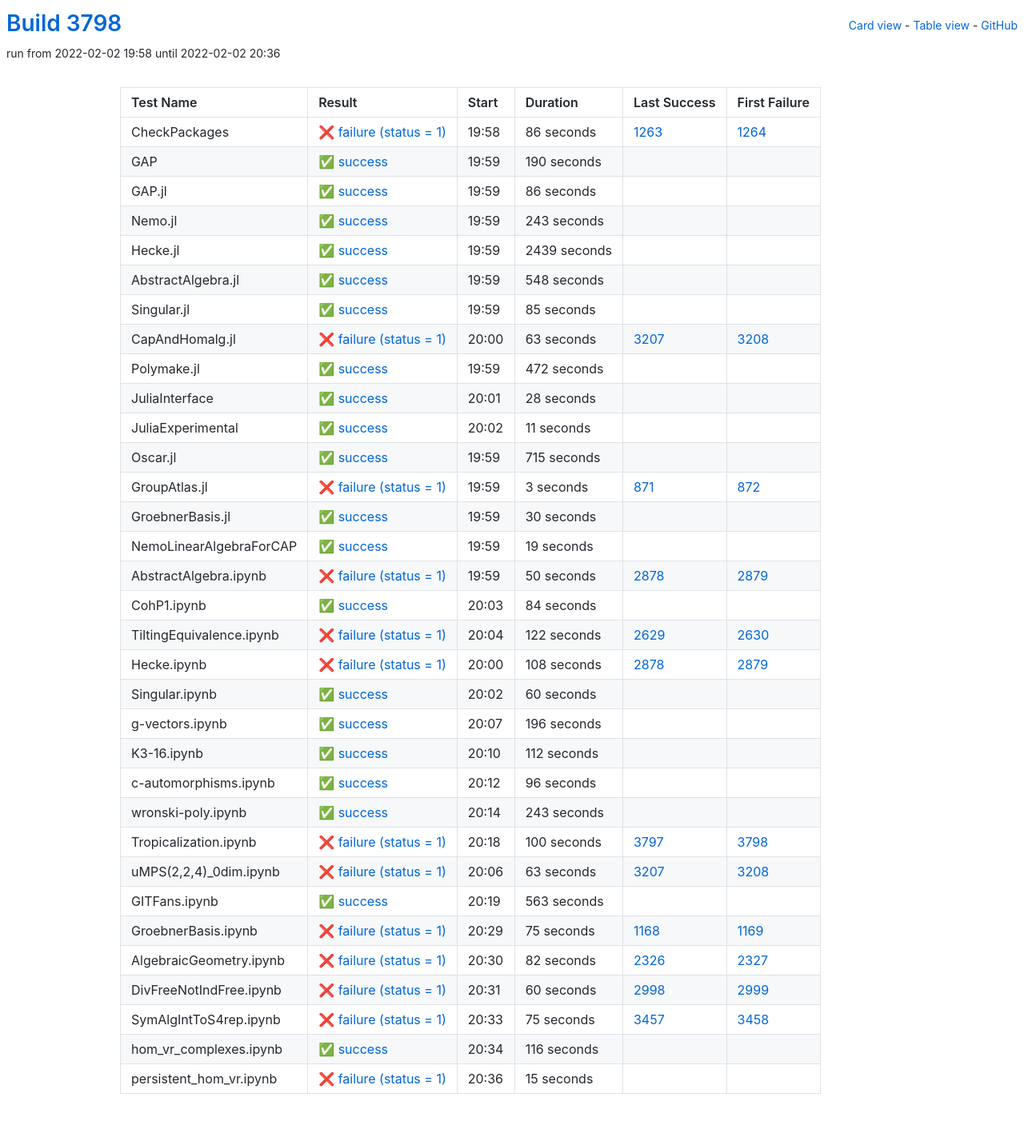
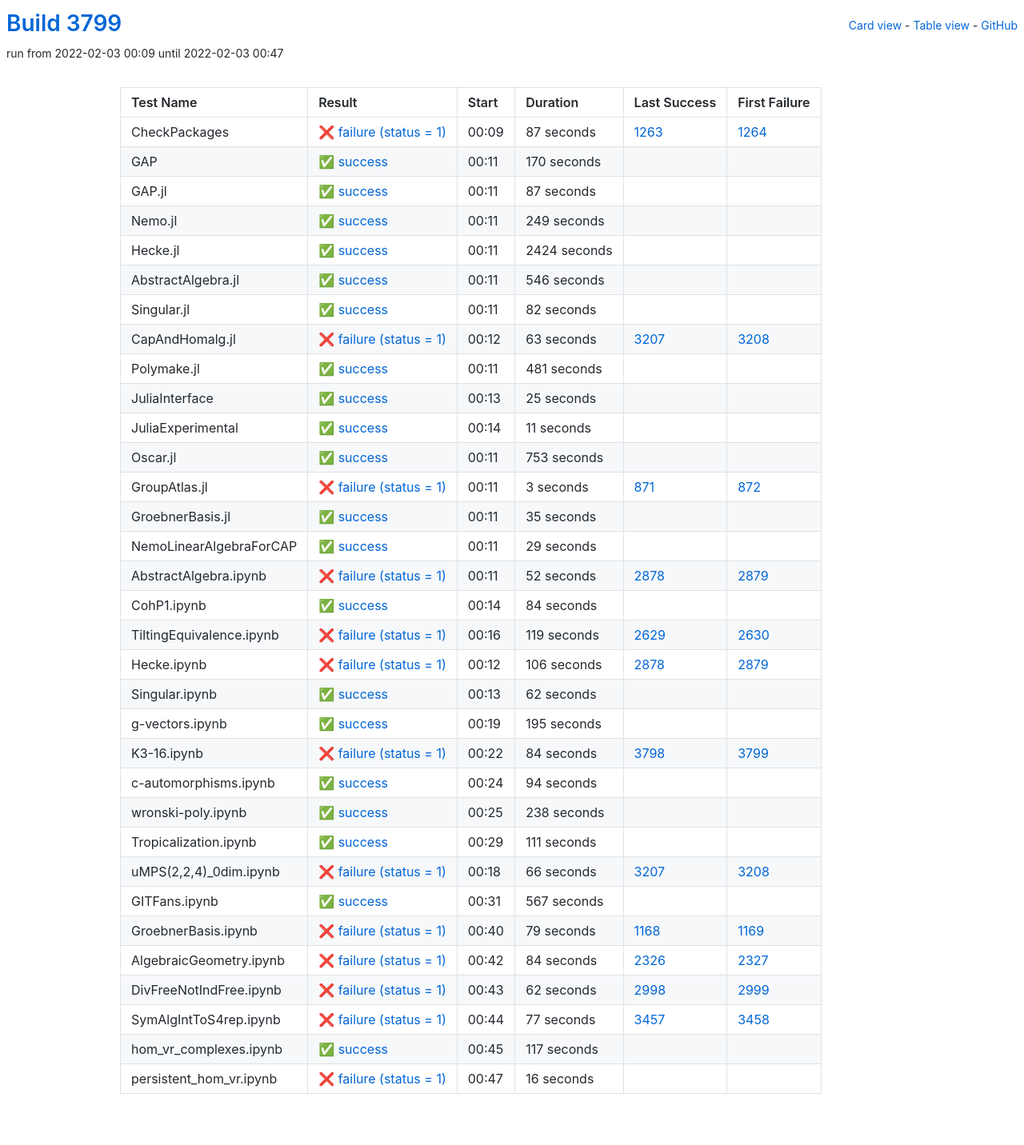
Before and after one commit to oscar-system/oscar-ci-status-stable, a Jekyll site: the page built from table.html, in a window 1280 px wide. Shown: the whole page at 80% size. Built offline with Jekyll 4.4.1, drawn with Linux system fonts in a browser that asks for light colours.

Commit message:
Build #3799

```diff
--- a/_data/ci.yml
+++ b/_data/ci.yml
@@ -1,6 +1,6 @@
 ---
-build: 3798
-build_url: https://oscarci.mathematik.uni-kl.de/job/oscar-stable/3798/
+build: 3799
+build_url: https://oscarci.mathematik.uni-kl.de/job/oscar-stable/3799/
 job: oscar-stable
 organization: oscar-system
 repo: oscar-ci-status-stable
@@ -8,92 +8,92 @@ repourl: https://github.com/oscar-system/oscar-ci-status-stable
 tests:
 - name: CheckPackages
   id: checkpackages
-  log: https://oscarci.mathematik.uni-kl.de/job/oscar-stable/3798/artifact/logs/build-3798/CheckPackages.log
-  start: 2022-02-02 19:58
+  log: https://oscarci.mathematik.uni-kl.de/job/oscar-stable/3799/artifact/logs/build-3799/CheckPackages.log
+  start: 2022-02-03 00:09
   success: false
   exitcode: 1
   status: failure
-  duration: 86
+  duration: 87
   last_success: 1263
   last_success_url: https://oscarci.mathematik.uni-kl.de/job/oscar-stable/1263/
   first_failure: 1264
   first_failure_url: https://oscarci.mathematik.uni-kl.de/job/oscar-stable/1264/
 - name: GAP
   id: gap
-  log: https://oscarci.mathematik.uni-kl.de/job/oscar-stable/3798/artifact/logs/build-3798/GAP.log
-  start: 2022-02-02 19:59
+  log: https://oscarci.mathematik.uni-kl.de/job/oscar-stable/3799/artifact/logs/build-3799/GAP.log
+  start: 2022-02-03 00:11
   success: true
   exitcode: 0
   status: success
-  duration: 190
+  duration: 170
   last_success: false
   last_success_url:
   first_failure: false
   first_failure_url:
 - name: GAP.jl
   id: gap-jl
-  log: https://oscarci.mathematik.uni-kl.de/job/oscar-stable/3798/artifact/logs/build-3798/GAP.jl.log
-  start: 2022-02-02 19:59
+  log: https://oscarci.mathematik.uni-kl.de/job/oscar-stable/3799/artifact/logs/build-3799/GAP.jl.log
+  start: 2022-02-03 00:11
   success: true
   exitcode: 0
   status: success
-  duration: 86
+  duration: 87
   last_success: false
   last_success_url:
   first_failure: false
   first_failure_url:
 - name: Nemo.jl
   id: nemo-jl
-  log: https://oscarci.mathematik.uni-kl.de/job/oscar-stable/3798/artifact/logs/build-3798/Nemo.jl.log
-  start: 2022-02-02 19:59
+  log: https://oscarci.mathematik.uni-kl.de/job/oscar-stable/3799/artifact/logs/build-3799/Nemo.jl.log
+  start: 2022-02-03 00:11
   success: true
   exitcode: 0
   status: success
-  duration: 243
+  duration: 249
   last_success: false
   last_success_url:
   first_failure: false
   first_failure_url:
 - name: Hecke.jl
   id: hecke-jl
-  log: https://oscarci.mathematik.uni-kl.de/job/oscar-stable/3798/artifact/logs/build-3798/Hecke.jl.log
-  start: 2022-02-02 19:59
+  log: https://oscarci.mathematik.uni-kl.de/job/oscar-stable/3799/artifact/logs/build-3799/Hecke.jl.log
+  start: 2022-02-03 00:11
   success: true
   exitcode: 0
   status: success
-  duration: 2439
+  duration: 2424
   last_success: false
   last_success_url:
   first_failure: false
   first_failure_url:
 - name: AbstractAlgebra.jl
   id: abstractalgebra-jl
-  log: https://oscarci.mathematik.uni-kl.de/job/oscar-stable/3798/artifact/logs/build-3798/AbstractAlgebra.jl.log
-  start: 2022-02-02 19:59
+  log: https://oscarci.mathematik.uni-kl.de/job/oscar-stable/3799/artifact/logs/build-3799/AbstractAlgebra.jl.log
+  start: 2022-02-03 00:11
   success: true
   exitcode: 0
   status: success
-  duration: 548
+  duration: 546
   last_success: false
   last_success_url:
   first_failure: false
   first_failure_url:
 - name: Singular.jl
   id: singular-jl
-  log: https://oscarci.mathematik.uni-kl.de/job/oscar-stable/3798/artifact/logs/build-3798/Singular.jl.log
-  start: 2022-02-02 19:59
+  log: https://oscarci.mathematik.uni-kl.de/job/oscar-stable/3799/artifact/logs/build-3799/Singular.jl.log
+  start: 2022-02-03 00:11
   success: true
   exitcode: 0
   status: success
-  duration: 85
+  duration: 82
   last_success: false
   last_success_url:
   first_failure: false
   first_failure_url:
 - name: CapAndHomalg.jl
   id: capandhomalg-jl
-  log: https://oscarci.mathematik.uni-kl.de/job/oscar-stable/3798/artifact/logs/build-3798/CapAndHomalg.jl.log
-  start: 2022-02-02 20:00
+  log: https://oscarci.mathematik.uni-kl.de/job/oscar-stable/3799/artifact/logs/build-3799/CapAndHomalg.jl.log
+  start: 2022-02-03 00:12
   success: false
   exitcode: 1
   status: failure
@@ -104,32 +104,32 @@ tests:
   first_failure_url: https://oscarci.mathematik.uni-kl.de/job/oscar-stable/3208/
 - name: Polymake.jl
   id: polymake-jl
-  log: https://oscarci.mathematik.uni-kl.de/job/oscar-stable/3798/artifact/logs/build-3798/Polymake.jl.log
-  start: 2022-02-02 19:59
+  log: https://oscarci.mathematik.uni-kl.de/job/oscar-stable/3799/artifact/logs/build-3799/Polymake.jl.log
+  start: 2022-02-03 00:11
   success: true
   exitcode: 0
   status: success
-  duration: 472
+  duration: 481
   last_success: false
   last_success_url:
   first_failure: false
   first_failure_url:
 - name: JuliaInterface
   id: juliainterface
-  log: https://oscarci.mathematik.uni-kl.de/job/oscar-stable/3798/artifact/logs/build-3798/JuliaInterface.log
-  start: 2022-02-02 20:01
+  log: https://oscarci.mathematik.uni-kl.de/job/oscar-stable/3799/artifact/logs/build-3799/JuliaInterface.log
+  start: 2022-02-03 00:13
   success: true
   exitcode: 0
   status: success
-  duration: 28
+  duration: 25
   last_success: false
   last_success_url:
   first_failure: false
   first_failure_url:
 - name: JuliaExperimental
   id: juliaexperimental
-  log: https://oscarci.mathematik.uni-kl.de/job/oscar-stable/3798/artifact/logs/build-3798/JuliaExperimental.log
-  start: 2022-02-02 20:02
+  log: https://oscarci.mathematik.uni-kl.de/job/oscar-stable/3799/artifact/logs/build-3799/JuliaExperimental.log
+  start: 2022-02-03 00:14
   success: true
   exitcode: 0
   status: success
@@ -140,20 +140,20 @@ tests:
   first_failure_url:
 - name: Oscar.jl
   id: oscar-jl
-  log: https://oscarci.mathematik.uni-kl.de/job/oscar-stable/3798/artifact/logs/build-3798/Oscar.jl.log
-  start: 2022-02-02 19:59
+  log: https://oscarci.mathematik.uni-kl.de/job/oscar-stable/3799/artifact/logs/build-3799/Oscar.jl.log
+  start: 2022-02-03 00:11
   success: true
   exitcode: 0
   status: success
-  duration: 715
+  duration: 753
   last_success: false
   last_success_url:
   first_failure: false
   first_failure_url:
 - name: GroupAtlas.jl
   id: groupatlas-jl
-  log: https://oscarci.mathematik.uni-kl.de/job/oscar-stable/3798/artifact/logs/build-3798/GroupAtlas.jl.log
-  start: 2022-02-02 19:59
+  log: https://oscarci.mathematik.uni-kl.de/job/oscar-stable/3799/artifact/logs/build-3799/GroupAtlas.jl.log
+  start: 2022-02-03 00:11
   success: false
   exitcode: 1
   status: failure
@@ -164,44 +164,44 @@ tests:
   first_failure_url: https://oscarci.mathematik.uni-kl.de/job/oscar-stable/872/
 - name: GroebnerBasis.jl
   id: groebnerbasis-jl
-  log: https://oscarci.mathematik.uni-kl.de/job/oscar-stable/3798/artifact/logs/build-3798/GroebnerBasis.jl.log
-  start: 2022-02-02 19:59
+  log: https://oscarci.mathematik.uni-kl.de/job/oscar-stable/3799/artifact/logs/build-3799/GroebnerBasis.jl.log
+  start: 2022-02-03 00:11
   success: true
   exitcode: 0
   status: success
-  duration: 30
+  duration: 35
   last_success: false
   last_success_url:
   first_failure: false
   first_failure_url:
 - name: NemoLinearAlgebraForCAP
   id: nemolinearalgebraforcap
-  log: https://oscarci.mathematik.uni-kl.de/job/oscar-stable/3798/artifact/logs/build-3798/NemoLinearAlgebraForCAP.log
-  start: 2022-02-02 19:59
+  log: https://oscarci.mathematik.uni-kl.de/job/oscar-stable/3799/artifact/logs/build-3799/NemoLinearAlgebraForCAP.log
+  start: 2022-02-03 00:11
   success: true
   exitcode: 0
   status: success
-  duration: 19
+  duration: 29
   last_success: false
   last_success_url:
   first_failure: false
   first_failure_url:
 - name: AbstractAlgebra.ipynb
   id: abstractalgebra-ipynb
-  log: https://oscarci.mathematik.uni-kl.de/job/oscar-stable/3798/artifact/logs/build-3798/AbstractAlgebra.ipynb.log
-  start: 2022-02-02 19:59
+  log: https://oscarci.mathematik.uni-kl.de/job/oscar-stable/3799/artifact/logs/build-3799/AbstractAlgebra.ipynb.log
+  start: 2022-02-03 00:11
   success: false
   exitcode: 1
   status: failure
-  duration: 50
+  duration: 52
   last_success: 2878
   last_success_url: https://oscarci.mathematik.uni-kl.de/job/oscar-stable/2878/
   first_failure: 2879
   first_failure_url: https://oscarci.mathematik.uni-kl.de/job/oscar-stable/2879/
 - name: CohP1.ipynb
   id: cohp1-ipynb
-  log: https://oscarci.mathematik.uni-kl.de/job/oscar-stable/3798/artifact/logs/build-3798/CohP1.ipynb.log
-  start: 2022-02-02 20:03
+  log: https://oscarci.mathematik.uni-kl.de/job/oscar-stable/3799/artifact/logs/build-3799/CohP1.ipynb.log
+  start: 2022-02-03 00:14
   success: true
   exitcode: 0
   status: success
@@ -212,192 +212,192 @@ tests:
   first_failure_url:
 - name: TiltingEquivalence.ipynb
   id: tiltingequivalence-ipynb
-  log: https://oscarci.mathematik.uni-kl.de/job/oscar-stable/3798/artifact/logs/build-3798/TiltingEquivalence.ipynb.log
-  start: 2022-02-02 20:04
+  log: https://oscarci.mathematik.uni-kl.de/job/oscar-stable/3799/artifact/logs/build-3799/TiltingEquivalence.ipynb.log
+  start: 2022-02-03 00:16
   success: false
   exitcode: 1
   status: failure
-  duration: 122
+  duration: 119
   last_success: 2629
   last_success_url: https://oscarci.mathematik.uni-kl.de/job/oscar-stable/2629/
   first_failure: 2630
   first_failure_url: https://oscarci.mathematik.uni-kl.de/job/oscar-stable/2630/
 - name: Hecke.ipynb
   id: hecke-ipynb
-  log: https://oscarci.mathematik.uni-kl.de/job/oscar-stable/3798/artifact/logs/build-3798/Hecke.ipynb.log
-  start: 2022-02-02 20:00
+  log: https://oscarci.mathematik.uni-kl.de/job/oscar-stable/3799/artifact/logs/build-3799/Hecke.ipynb.log
+  start: 2022-02-03 00:12
   success: false
   exitcode: 1
   status: failure
-  duration: 108
+  duration: 106
   last_success: 2878
   last_success_url: https://oscarci.mathematik.uni-kl.de/job/oscar-stable/2878/
   first_failure: 2879
   first_failure_url: https://oscarci.mathematik.uni-kl.de/job/oscar-stable/2879/
 - name: Singular.ipynb
   id: singular-ipynb
-  log: https://oscarci.mathematik.uni-kl.de/job/oscar-stable/3798/artifact/logs/build-3798/Singular.ipynb.log
-  start: 2022-02-02 20:02
+  log: https://oscarci.mathematik.uni-kl.de/job/oscar-stable/3799/artifact/logs/build-3799/Singular.ipynb.log
+  start: 2022-02-03 00:13
   success: true
   exitcode: 0
   status: success
-  duration: 60
+  duration: 62
   last_success: false
   last_success_url:
   first_failure: false
   first_failure_url:
 - name: g-vectors.ipynb
   id: g-vectors-ipynb
-  log: https://oscarci.mathematik.uni-kl.de/job/oscar-stable/3798/artifact/logs/build-3798/g-vectors.ipynb.log
-  start: 2022-02-02 20:07
+  log: https://oscarci.mathematik.uni-kl.de/job/oscar-stable/3799/artifact/logs/build-3799/g-vectors.ipynb.log
+  start: 2022-02-03 00:19
   success: true
   exitcode: 0
   status: success
-  duration: 196
+  duration: 195
   last_success: false
   last_success_url:
   first_failure: false
   first_failure_url:
 - name: K3-16.ipynb
   id: k3-16-ipynb
-  log: https://oscarci.mathematik.uni-kl.de/job/oscar-stable/3798/artifact/logs/build-3798/K3-16.ipynb.log
-  start: 2022-02-02 20:10
+  log: https://oscarci.mathematik.uni-kl.de/job/oscar-stable/3799/artifact/logs/build-3799/K3-16.ipynb.log
+  start: 2022-02-03 00:22
+  success: false
+  exitcode: 1
+  status: failure
+  duration: 84
+  last_success: 3798
+  last_success_url: https://oscarci.mathematik.uni-kl.de/job/oscar-stable/3798/
+  first_failure: 3799
+  first_failure_url: https://oscarci.mathematik.uni-kl.de/job/oscar-stable/3799/
+- name: c-automorphisms.ipynb
+  id: c-automorphisms-ipynb
+  log: https://oscarci.mathematik.uni-kl.de/job/oscar-stable/3799/artifact/logs/build-3799/c-automorphisms.ipynb.log
+  start: 2022-02-03 00:24
   success: true
   exitcode: 0
   status: success
-  duration: 112
-  last_success: false
-  last_success_url:
-  first_failure: false
-  first_failure_url:
-- name: c-automorphisms.ipynb
-  id: c-automorphisms-ipynb
-  log: https://oscarci.mathematik.uni-kl.de/job/oscar-stable/3798/artifact/logs/build-3798/c-automorphisms.ipynb.log
-  start: 2022-02-02 20:12
-  success: true
-  exitcode: 0
-  status: success
-  duration: 96
+  duration: 94
   last_success: false
   last_success_url:
   first_failure: false
   first_failure_url:
 - name: wronski-poly.ipynb
   id: wronski-poly-ipynb
-  log: https://oscarci.mathematik.uni-kl.de/job/oscar-stable/3798/artifact/logs/build-3798/wronski-poly.ipynb.log
-  start: 2022-02-02 20:14
+  log: https://oscarci.mathematik.uni-kl.de/job/oscar-stable/3799/artifact/logs/build-3799/wronski-poly.ipynb.log
+  start: 2022-02-03 00:25
   success: true
   exitcode: 0
   status: success
-  duration: 243
+  duration: 238
   last_success: false
   last_success_url:
   first_failure: false
   first_failure_url:
 - name: Tropicalization.ipynb
   id: tropicalization-ipynb
-  log: https://oscarci.mathematik.uni-kl.de/job/oscar-stable/3798/artifact/logs/build-3798/Tropicalization.ipynb.log
-  start: 2022-02-02 20:18
+  log: https://oscarci.mathematik.uni-kl.de/job/oscar-stable/3799/artifact/logs/build-3799/Tropicalization.ipynb.log
+  start: 2022-02-03 00:29
+  success: true
+  exitcode: 0
+  status: success
+  duration: 111
+  last_success: false
+  last_success_url:
+  first_failure: false
+  first_failure_url:
+- name: uMPS(2,2,4)_0dim.ipynb
+  id: umps-2-2-4-0dim-ipynb
+  log: https://oscarci.mathematik.uni-kl.de/job/oscar-stable/3799/artifact/logs/build-3799/uMPS-2-2-4-_0dim.ipynb.log
+  start: 2022-02-03 00:18
   success: false
   exitcode: 1
   status: failure
-  duration: 100
-  last_success: 3797
-  last_success_url: https://oscarci.mathematik.uni-kl.de/job/oscar-stable/3797/
-  first_failure: 3798
-  first_failure_url: https://oscarci.mathematik.uni-kl.de/job/oscar-stable/3798/
-- name: uMPS(2,2,4)_0dim.ipynb
-  id: umps-2-2-4-0dim-ipynb
-  log: https://oscarci.mathematik.uni-kl.de/job/oscar-stable/3798/artifact/logs/build-3798/uMPS-2-2-4-_0dim.ipynb.log
-  start: 2022-02-02 20:06
-  success: false
-  exitcode: 1
-  status: failure
-  duration: 63
+  duration: 66
   last_success: 3207
   last_success_url: https://oscarci.mathematik.uni-kl.de/job/oscar-stable/3207/
   first_failure: 3208
   first_failure_url: https://oscarci.mathematik.uni-kl.de/job/oscar-stable/3208/
 - name: GITFans.ipynb
   id: gitfans-ipynb
-  log: https://oscarci.mathematik.uni-kl.de/job/oscar-stable/3798/artifact/logs/build-3798/GITFans.ipynb.log
-  start: 2022-02-02 20:19
+  log: https://oscarci.mathematik.uni-kl.de/job/oscar-stable/3799/artifact/logs/build-3799/GITFans.ipynb.log
+  start: 2022-02-03 00:31
   success: true
   exitcode: 0
   status: success
-  duration: 563
+  duration: 567
   last_success: false
   last_success_url:
   first_failure: false
   first_failure_url:
 - name: GroebnerBasis.ipynb
   id: groebnerbasis-ipynb
-  log: https://oscarci.mathematik.uni-kl.de/job/oscar-stable/3798/artifact/logs/build-3798/GroebnerBasis.ipynb.log
-  start: 2022-02-02 20:29
+  log: https://oscarci.mathematik.uni-kl.de/job/oscar-stable/3799/artifact/logs/build-3799/GroebnerBasis.ipynb.log
+  start: 2022-02-03 00:40
   success: false
   exitcode: 1
   status: failure
-  duration: 75
+  duration: 79
   last_success: 1168
   last_success_url: https://oscarci.mathematik.uni-kl.de/job/oscar-stable/1168/
   first_failure: 1169
   first_failure_url: https://oscarci.mathematik.uni-kl.de/job/oscar-stable/1169/
 - name: AlgebraicGeometry.ipynb
   id: algebraicgeometry-ipynb
-  log: https://oscarci.mathematik.uni-kl.de/job/oscar-stable/3798/artifact/logs/build-3798/AlgebraicGeometry.ipynb.log
-  start: 2022-02-02 20:30
+  log: https://oscarci.mathematik.uni-kl.de/job/oscar-stable/3799/artifact/logs/build-3799/AlgebraicGeometry.ipynb.log
+  start: 2022-02-03 00:42
   success: false
   exitcode: 1
   status: failure
-  duration: 82
+  duration: 84
   last_success: 2326
   last_success_url: https://oscarci.mathematik.uni-kl.de/job/oscar-stable/2326/
   first_failure: 2327
   first_failure_url: https://oscarci.mathematik.uni-kl.de/job/oscar-stable/2327/
 - name: DivFreeNotIndFree.ipynb
   id: divfreenotindfree-ipynb
-  log: https://oscarci.mathematik.uni-kl.de/job/oscar-stable/3798/artifact/logs/build-3798/DivFreeNotIndFree.ipynb.log
-  start: 2022-02-02 20:31
+  log: https://oscarci.mathematik.uni-kl.de/job/oscar-stable/3799/artifact/logs/build-3799/DivFreeNotIndFree.ipynb.log
+  start: 2022-02-03 00:43
   success: false
   exitcode: 1
   status: failure
-  duration: 60
+  duration: 62
   last_success: 2998
   last_success_url: https://oscarci.mathematik.uni-kl.de/job/oscar-stable/2998/
   first_failure: 2999
   first_failure_url: https://oscarci.mathematik.uni-kl.de/job/oscar-stable/2999/
 - name: SymAlgIntToS4rep.ipynb
   id: symalginttos4rep-ipynb
-  log: https://oscarci.mathematik.uni-kl.de/job/oscar-stable/3798/artifact/logs/build-3798/SymAlgIntToS4rep.ipynb.log
-  start: 2022-02-02 20:33
+  log: https://oscarci.mathematik.uni-kl.de/job/oscar-stable/3799/artifact/logs/build-3799/SymAlgIntToS4rep.ipynb.log
+  start: 2022-02-03 00:44
   success: false
   exitcode: 1
   status: failure
-  duration: 75
+  duration: 77
   last_success: 3457
   last_success_url: https://oscarci.mathematik.uni-kl.de/job/oscar-stable/3457/
   first_failure: 3458
   first_failure_url: https://oscarci.mathematik.uni-kl.de/job/oscar-stable/3458/
 - name: hom_vr_complexes.ipynb
   id: hom-vr-complexes-ipynb
-  log: https://oscarci.mathematik.uni-kl.de/job/oscar-stable/3798/artifact/logs/build-3798/hom_vr_complexes.ipynb.log
-  start: 2022-02-02 20:34
+  log: https://oscarci.mathematik.uni-kl.de/job/oscar-stable/3799/artifact/logs/build-3799/hom_vr_complexes.ipynb.log
+  start: 2022-02-03 00:45
   success: true
   exitcode: 0
   status: success
-  duration: 116
+  duration: 117
   last_success: false
   last_success_url:
   first_failure: false
   first_failure_url:
 - name: persistent_hom_vr.ipynb
   id: persistent-hom-vr-ipynb
-  log: https://oscarci.mathematik.uni-kl.de/job/oscar-stable/3798/artifact/logs/build-3798/persistent_hom_vr.ipynb.log
-  start: 2022-02-02 20:36
+  log: https://oscarci.mathematik.uni-kl.de/job/oscar-stable/3799/artifact/logs/build-3799/persistent_hom_vr.ipynb.log
+  start: 2022-02-03 00:47
   success: false
   exitcode: 1
   status: failure
-  duration: 15
+  duration: 16
   last_success: false
   last_success_url:
   first_failure: false
```
Also changed, not shown: README.md.
